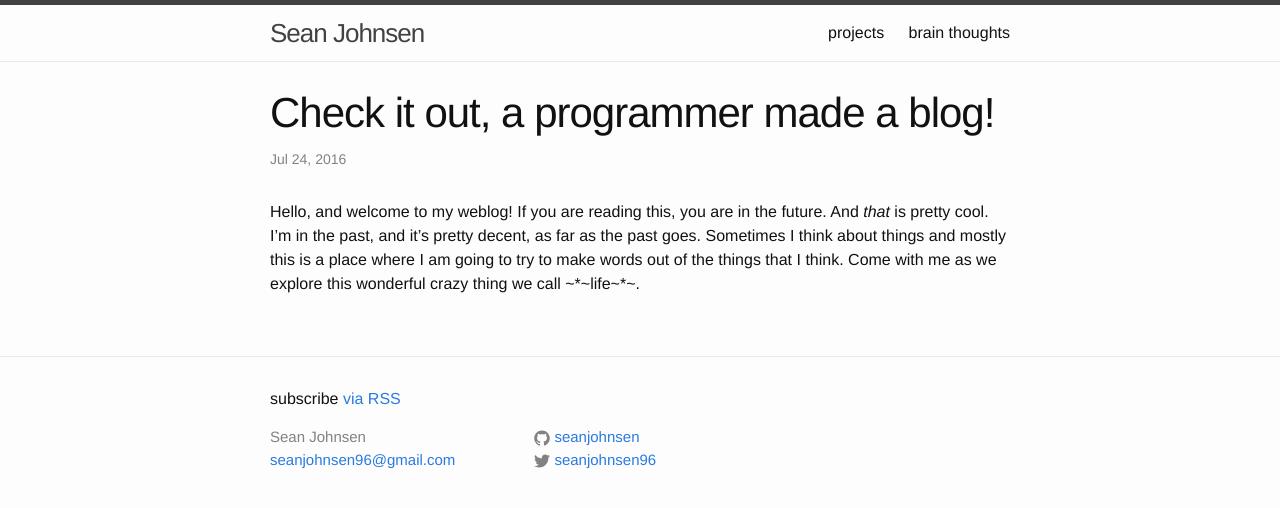
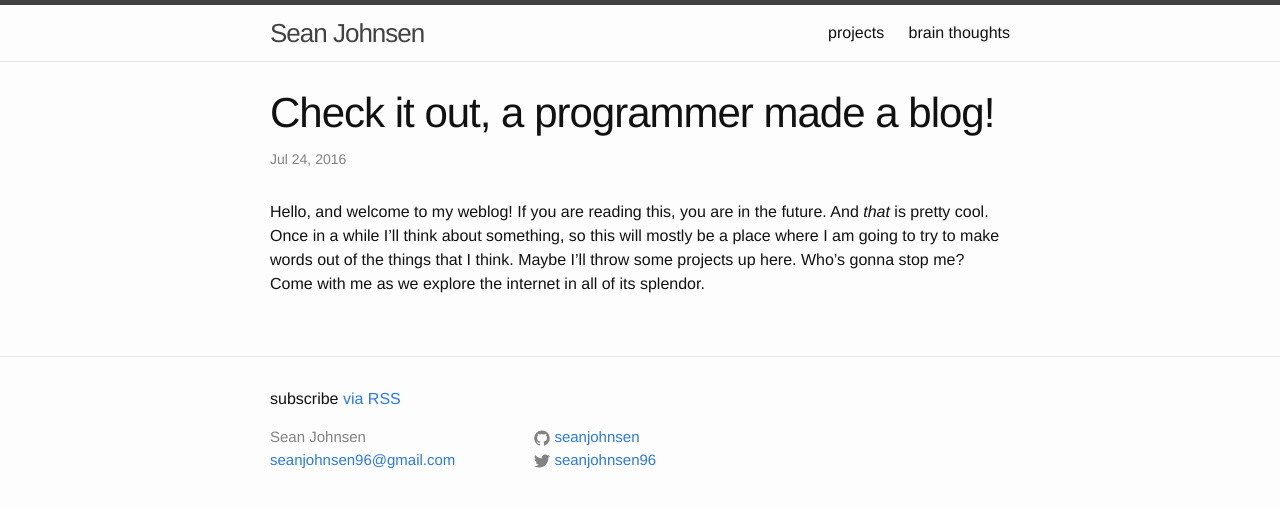
Before and after one commit to half-adder/half-adder.github.io, a Jekyll site: the page built from _posts/2016-07-24-first-post.markdown, in a window 1280 px wide. Shown: the top 508 px of the page. Built offline with Jekyll 4.4.1, drawn with Linux system fonts in a browser that asks for light colours.

Commit message:
made first post a  less precocious

```diff
--- a/_posts/2016-07-24-first-post.markdown
+++ b/_posts/2016-07-24-first-post.markdown
@@ -3,4 +3,4 @@ layout: post
 title:  "Check it out, a programmer made a blog!"
 date:   2016-07-24 12:31:21 -0400
 ---
-Hello, and welcome to my weblog! If you are reading this, you are in the future. And *that* is pretty cool. I'm in the past, and it's pretty decent, as far as the past goes. Sometimes I think about things and mostly this is a place where I am going to try to make words out of the things that I think. Come with me as we explore this wonderful crazy thing we call ~\*~life~\*~.
+Hello, and welcome to my weblog! If you are reading this, you are in the future. And *that* is pretty cool. Once in a while I'll think about something, so this will mostly be a place where I am going to try to make words out of the things that I think. Maybe I'll throw some projects up here. Who's gonna stop me? Come with me as we explore the internet in all of its splendor.
```
